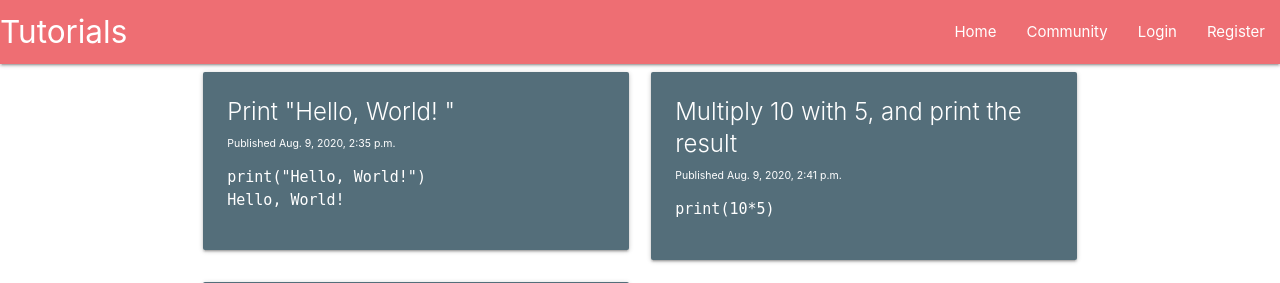
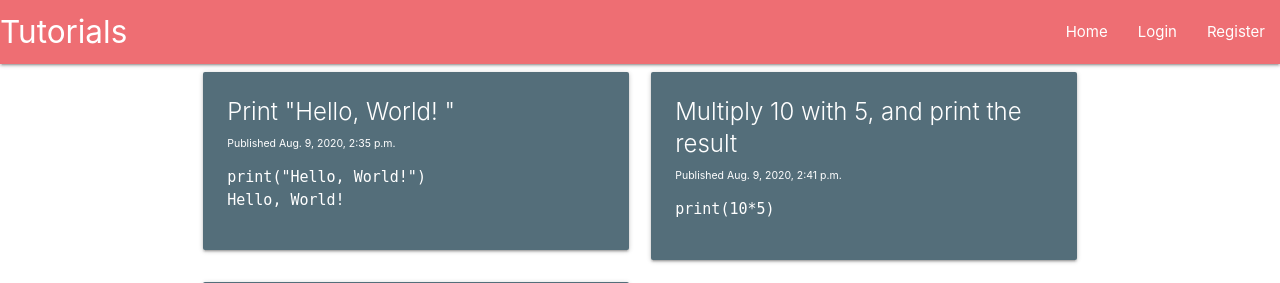
Before and after one commit to rahulraveendranak/OnlineLearningPlatform, a Django app: page / in a window 1280 px wide. Shown: the top 283 px of the page. Run offline with Django 3.2, Linux system fonts and the light colour scheme; data comes from the database, SQL or seed files in the repository; both versions use the stored data as it was after the commit; some libraries are stand-ins or nearby versions.

Commit message:
modified

```diff
--- a/main/templates/main/header.html
+++ b/main/templates/main/header.html
@@ -15,7 +15,6 @@
       <a href="/" class="brand-logo">Tutorials</a>
       <ul id="nav-mobile" class="right hide-on-med-and-down">
         <li><a href="/">Home</a></li>
-        <li><a href="https://discord.gg/sentdex">Community</a></li>
         {% if user.is_authenticated %}
              <li><a href="/account">{{user.username|title}}</a></li>
              <li><a href="/logout">Logout</a></li>
```
Also changed, not shown: db.sqlite3.
